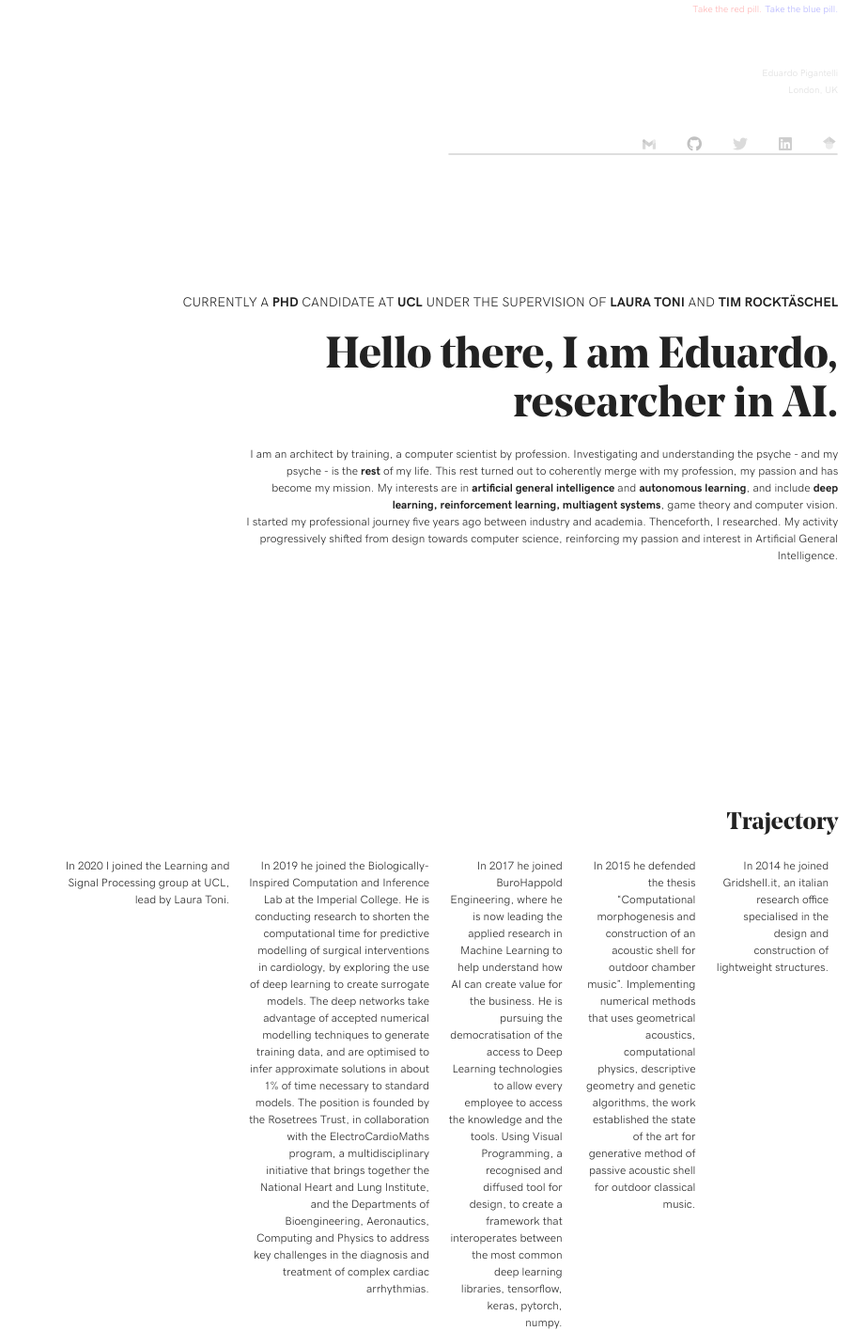
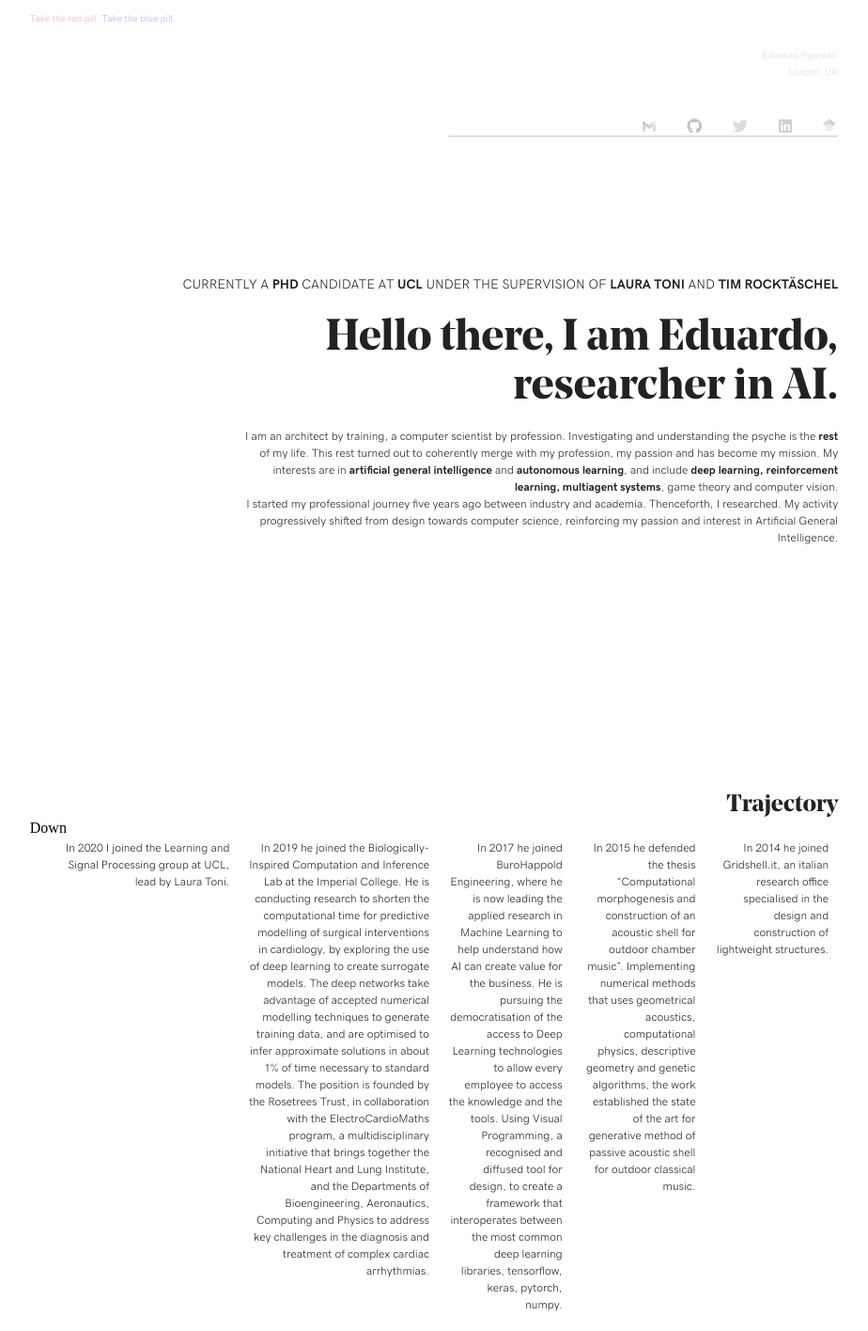
Before and after one commit to epignatelli/epignatelli.github.io, a Jekyll site: the page built from index.md, in a window 1280 px wide. Shown: the whole page at 94% size, without its empty margins (77-1001 px from the left). Built offline with Jekyll 4.4.1, drawn with Linux system fonts in a browser that asks for light colours; nearby versions of some CDN libraries; part of the change alters nothing that is shown.

Commit message:
tidy up and working trippin

```diff
--- a/_includes/footer.html
+++ b/_includes/footer.html
@@ -0,0 +1,5 @@
+<div id="footer">
+    <div class="row fix-center fix-bottom">
+        Down
+    </div>
+</div>
--- a/_includes/header.html
+++ b/_includes/header.html
@@ -1,7 +1,5 @@
-<div class="col col-4-of-12 right exclude">
+<div class="row fix-top fix-center exclude" >
     <p>
-        <!-- <span class="small light" id="init">Take the <span class="small red">red</span> pill.</span> -->
-        <!-- <span class="small light" id="reset">Take the <span class="small blue">blue</span> pill.</span> -->
         <span class="small light red fade" id="init">Take the red pill.</span>
         <span class="small light blue fade" id="reset">Take the blue pill.</span>
     </p>
@@ -10,7 +8,7 @@
     <p class="small light">Eduardo Pigantelli<br>London, UK</p>
 </div>
 <div class="col col-6-of-12 col-s-2-of-2 right" id="social">
-    <p class="el-st">
+    <p>
         <br>
         <a class="noborder" href="mailto:{{site.email}}" aria-label="Gmail"><span class="fab fa-gmail fa-lg"></span></a>
         <span class="push-right"></span>
--- a/_layouts/home.html
+++ b/_layouts/home.html
@@ -5,6 +5,7 @@
 <body>
     <div class="grid">
         {% include header.html %}
+        {% include footer.html %}
         <div class="col col-12-of-12 right" id="title">
             <h2>Currently a <b>Phd</b> Candidate at <b>UCL</b> under the supervision of <b>Laura Toni</b> and <b>Tim Rocktäschel</b></h2>
             <h1> Hello there, I am Eduardo,<br> researcher in AI.</h1>
@@ -12,7 +13,7 @@
         <div class="col col-9-of-12 right">
             <p class="el-st">
                 I am an architect by training, a computer scientist by profession.
-                Investigating and understanding the psyche - and my psyche - is the <b>rest</b> of my life.
+                Investigating and understanding the psyche is the <b>rest</b> of my life.
                 This rest turned out to coherently merge with my profession, my passion and has become my mission.
                 My interests are in <b>artificial general intelligence</b> and <b>autonomous learning</b>, and include <b>deep learning, reinforcement learning,
                 multiagent systems</b>, game theory and computer vision.
--- a/_sass/_main.scss
+++ b/_sass/_main.scss
@@ -36,6 +36,9 @@ $header-font: Sage;
 $text-font: Sherpa;
 
 // body
+* {
+  transition: 0.3s;
+}
 body {
   background: white;
   margin-left: auto;
@@ -118,16 +121,33 @@ div.col {
 .fixed {
   position: fixed;
 }
+.fix-bottom {
+  position: fixed;
+  bottom: 10px;
+  width: 100%;
+}
+.fix-top {
+  position: fixed;
+  top: 10px;
+  width: 100%;
+}
+.fix-center {
+  position: fixed;
+  margin: 0 auto;
+  text-align: center;
+  width: 100%;
+}
 .fix-left {
   position: fixed;
+  text-align: left;
   left: 10px;
-  top: 10px
+  width: 100%;
 }
 .fix-right {
   position: fixed;
   text-align: right;
   right: 20px;
-  top: 10px;
+  width: 100%;
 }
 
 // decorations
@@ -275,12 +295,12 @@ div.col {
 }
 
 .glitch:after{
-  animation: glitchBotom 1.5s linear infinite;
+  animation: glitchBottom 1.5s linear infinite;
   clip-path: polygon(0 67%, 100% 67%, 100% 100%, 0 100%);
   -webkit-clip-path: polygon(0 67%, 100% 67%, 100% 100%, 0 100%);
 }
 
-@keyframes glitchBotom{
+@keyframes glitchBottom{
   2%,64%{
     transform: translate(-2px,0);
   }
--- a/assets/js/trippin.js
+++ b/assets/js/trippin.js
@@ -1,5 +1,3 @@
-document.canHaveFun = false;
-
 function getRandomColor() {
     var h = Math.random() * 360 + 1;
     var s = Math.floor(Math.random() * 50 + 51);
@@ -8,77 +6,105 @@ function getRandomColor() {
     return color;
 }
 
-function allElements() {
-    return document.getElementsByTagName('div');
+function soberUp() {
+    document.canTrip = false;
+}
+function tripUp() {
+    document.canTrip = true;
+}
+function freezeUp(e) {
+    if (e.target.id == "init" || e.target.id == "reset"){
+        return;
+    }
+    document.canTrip = false;
 }
 
-function isExcluded (element) {
-    if (element == undefined) {
-        return false;
-    }
-    return element.className.includes("exclude");
+function setup(pills) {
+    // freezes all elements with click on canvas
+    document.addEventListener("mousedown", freezeUp);
+    // reset all elements with key down
+    document.addEventListener("keydown", function(e) {
+        soberUp();
+        if (e.key == "Escape") {
+            pills.forEach(trip => trip.reset());
+        }
+    });
+    // register event on page load
+    document.addEventListener("DOMContentLoaded", function() {
+        // subscribe to pills
+        pills.forEach(trip => trip.subscribe());
+        // stop tripping at reset button
+        var reset = document.getElementById("reset");
+        reset.onmousedown = function(e) {
+            soberUp();
+            pills.forEach(trip => trip.reset())
+        };
+        // start tripping on init click
+        var init = document.getElementById("init");
+        init.onmousedown = tripUp;
+
+    });
 }
 
-function resetElement (element) {
-    element.style["background"] = "white";
+/**** Pills ****/
+backgroundPill = function() {
+    function elements() {
+        return document.querySelectorAll('*');
+    }
+    function trip(element) {
+        if (!document.canTrip) return;
+        if (element.className.includes("exclude")) return;
+        element.style["background"] = getRandomColor();
+    }
+    function sober(element) {
+        element.style["background"] = "white";
+    }
+    function subscribe() {
+        elements().forEach(element => {
+            element.onmouseover = function(e) {
+                trip(this);
+            }
+        });
+    }
+    function reset() {
+        elements().forEach(element => {
+                sober(element);
+        });
+    }
+    return {
+        elements: elements, trip: trip, sober: sober, subscribe: subscribe, reset: reset
+    }
 }
-
-function resetAll() {
-    var elements = allElements();
-    for (var i = 0; i < elements.length; i++) {
-        resetElement(elements[i]);
+glitchPill = function() {
+    function elements() {
+        return document.querySelectorAll("div");
+    }
+    function trip(element) {
+        if (!document.canTrip) return;
+        if (element.classList.contains("grid")) return;
+        element.classList.add("glitch");
+    }
+    function sober(element) {
+        element.classList.remove("glitch");
+    }
+    function subscribe() {
+        elements().forEach(element => {
+            element.onmouseover = function(e) {
+                trip(this);
+            }
+        });
+    }
+    function reset() {
+        elements().forEach(element => {
+                sober(element);
+        });
+    }
+    return {
+        elements: elements, trip: trip, sober: sober, subscribe: subscribe, reset: reset
     }
 }
 
-function freeze(e) {
-    if (e.target.id == "init" || e.target.id == "reset"){
-        return;
-    }
-    document.canHaveFun = !document.canHaveFun;
-}
-
-function beSerious(e) {
-    document.canHaveFun = false;
-    resetAll();
-}
-
-function beFunny(e) {
-    document.canHaveFun = true;
-}
-
-// reset all elements with key down
-document.addEventListener("keydown", function(e) {
-    if (e.key == "Escape") {
-        beSerious();
-    }
-    else {
-        resetAll();
-    }
-});
-
-// freezes all elements with click on canvas
-document.addEventListener("mousedown", freeze);
-
-// register event on page load
-document.addEventListener("DOMContentLoaded", function() {
-    // stop being messy if click on reset
-    var reset = document.getElementById("reset");
-    reset.onmousedown = beSerious;
-    var init = document.getElementById("init");
-    init.onmousedown = beFunny;
-
-    // colorise if hover on div
-    var elements = allElements();
-    for (var i = 0; i < elements.length; i++) {
-        elements[i].onmouseover = function(e) {
-            if (!document.canHaveFun) {
-                return;
-            }
-            if (isExcluded(this)) {
-                return;
-            }
-            this.style["background"] = getRandomColor();
-            this.style["transition"] = "0.3s";
-        }
-    }
-});
+// run
+document.canTrip = false;
+document.isTrippin = false;
+setup([backgroundPill()]);
```
